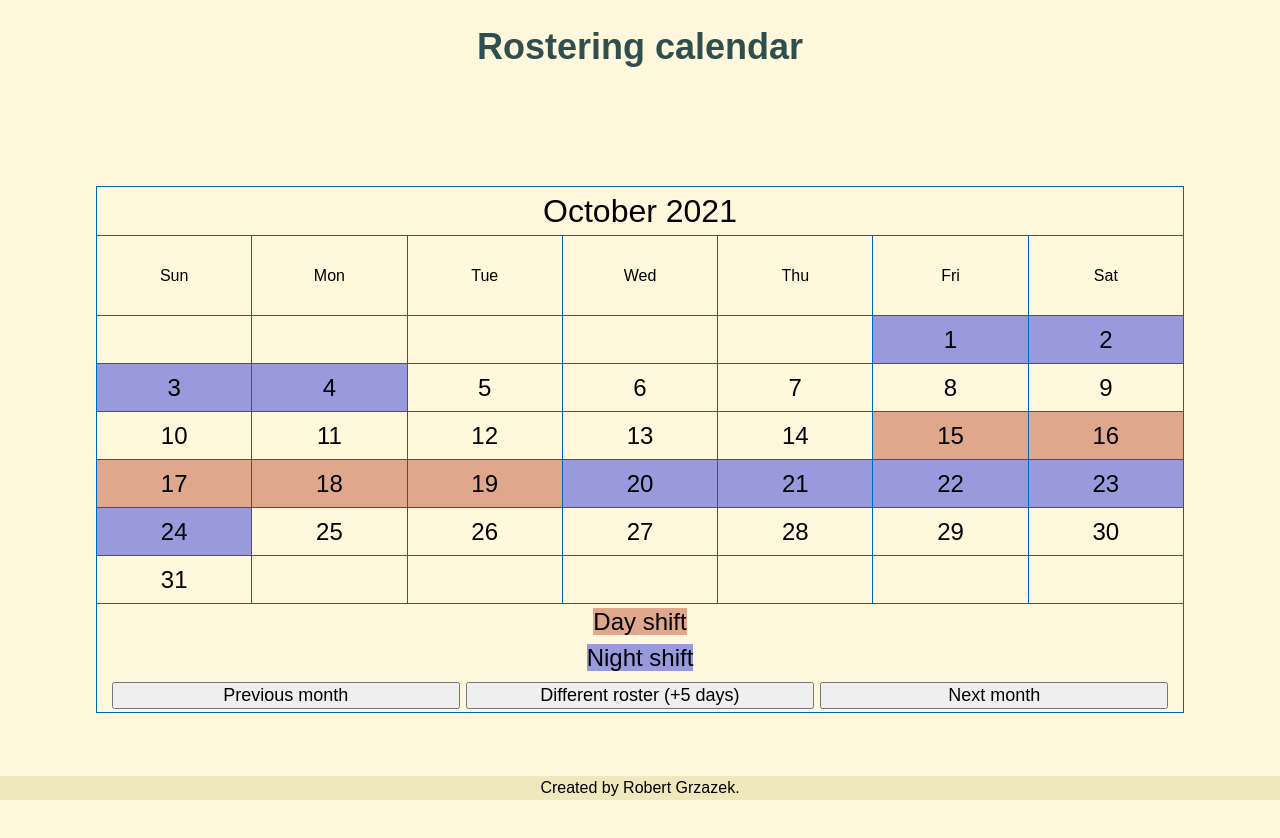
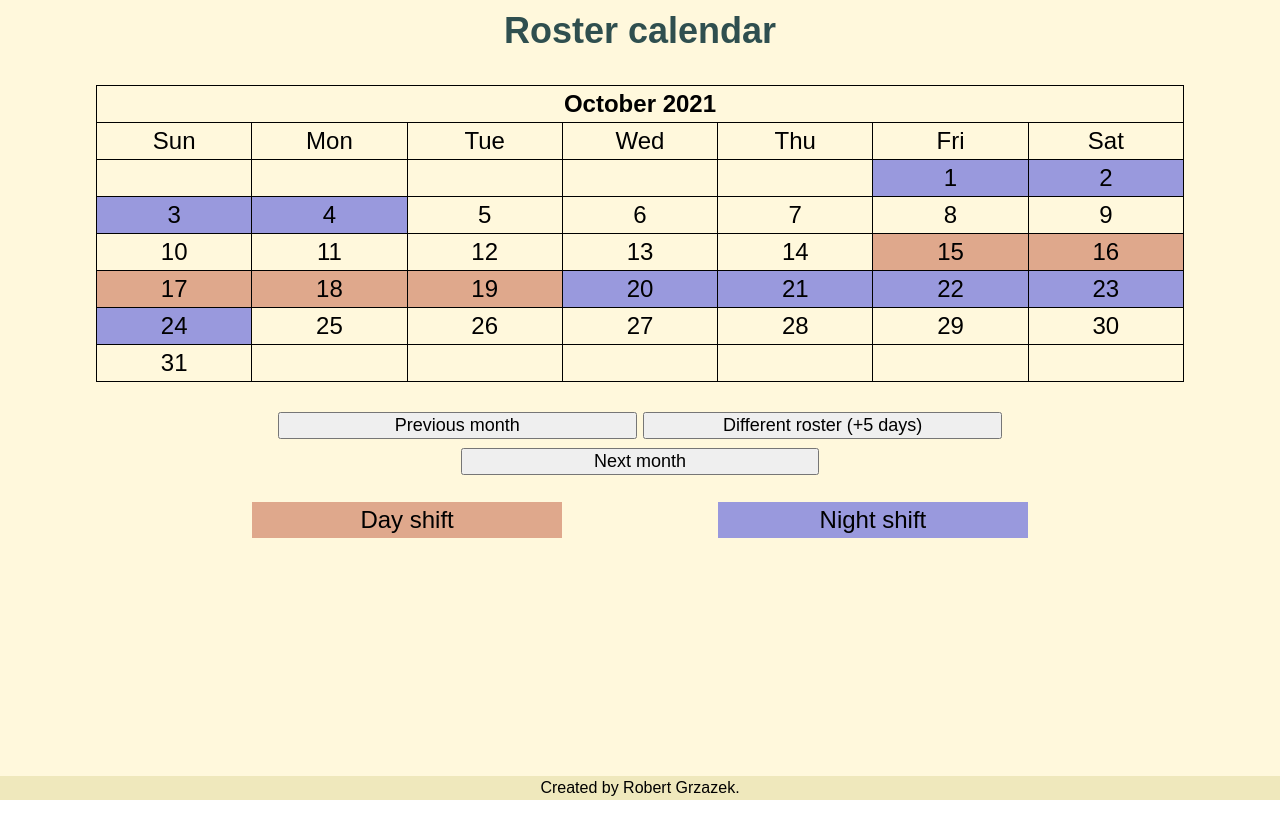
Before and after one commit to rgrzazek/roster, a plain HTML site: page index.html in a window 1280 px wide. After the commit the page ends 800 px from the top, so only its background shows below. Drawn offline with nearby package versions, Linux system fonts and the light colour scheme.

Commit message:
Add files via upload

```diff
--- a/css/style.css
+++ b/css/style.css
@@ -7,36 +7,42 @@ body {
   line-height: 1.5;
   font-size: 16px;
 }
+
+#calendar {
+  font-size: 1.5em;
+}
+
+#calendar p {
+  margin-top: 1em;
+  margin-bottom: 1em;
+}
+
+#calendar #monthAndYear {
+  font-weight: bold;
+}
+
 #calendar button {
   font-size: large;
   vertical-align: middle;
-  width: 32%;
+  width: 33%;
 }
 
 #calendar table {
-  margin: 7em auto 7em auto;
+  margin: 1em auto 1em auto;
   width: 85%;
-  border: solid 1px black;
   text-align: center;
 }
 
-#calendar td {
-  width: 14%;
-  height: 2em;
-  border: solid 1px #0064bb;
-  vertical-align: middle;
-  font-size: x-large;
-}
+#calendar td,
 #calendar th {
   width: 14%;
-  height: 5em;
-  border: solid 1px #0064bb;
+  /*  height: 2em;*/
+  border: solid 1px black;
   vertical-align: middle;
 }
 
-#calendar #monthAndYear {
-  font-size: xx-large;
-  width: 50%;
+#calendar #calendarNav td {
+  border: 0px;
 }
 
 #calendar .dayshift {
@@ -45,10 +51,6 @@ body {
 
 #calendar .nightshift {
   background-color: #9999dd;
-}
-
-p {
-  margin-bottom: 1rem;
 }
 
 b {
@@ -60,24 +62,9 @@ b {
 h1 {
   font-size: 36px;
   text-align: center;
-  margin-bottom: 1rem;
-}
-h2 {
-  font-size: 30px;
-  text-align: center;
-  border-bottom: 1px solid #d9d9d9;
-  margin-bottom: 1rem;
-}
-h3 {
-  font-size: 24px;
-}
-
-h1,
-h2,
-h3 {
   font-weight: bold;
   color: darkslategrey;
-  padding-top: 20px;
+  padding: 0.1em;
 }
 
 /**********************/
--- a/index.html
+++ b/index.html
@@ -23,7 +23,7 @@
     <div class="column" id="column">
 
       <header>
-        <h1>Rostering calendar</h1>
+        <h1>Roster calendar</h1>
       </header>
 
       <section>
@@ -37,7 +37,7 @@
             <thead>
               <tr>
                 <td colspan=7>
-                  <text id="monthAndYear"></text>
+                  <span id="monthAndYear"></span>
 
                 </td>
               </tr>
@@ -55,15 +55,20 @@
               <!-- Calendar will go here -->
             </tbody>
             <tbody id= "calendarNav">
-            <tr>
+              <tr>
               <td colspan=7>
-                <text class = "dayshift">Day shift</text><br>
-                <text class = "nightshift">Night shift</text><br>
+              <p>
                 <button id="previous" onclick="previousMonth()">Previous month</button>
                 <button id="change" onclick="changeRoster()">Different roster (+5 days)</button>
                 <button id="next" onclick="nextMonth()">Next month</button>
+              </p>
 
               </td>
+            </tr>
+            <tr>
+              <td></td></td><td colspan=2 class="dayshift">Day shift</td>
+              <td></td>
+              <td colspan=2 class="nightshift">Night shift</td><td></td>
             </tr>
           </tbody>
         </table>
--- a/js/drawCalendar.js
+++ b/js/drawCalendar.js
@@ -101,7 +101,7 @@ function drawDays() {
   for (let i=0; i<daysInMonth; i++) {
     let week = Math.trunc((i+dayOfFirst)/7);
     let day = (i+dayOfFirst)%7;
-    $("#week"+week+" #"+daysOfWeek[day]).html(i+1);
+    $("#week"+week+" #"+daysOfWeek[day]).html( i+1 );
 
   }
 }
```
